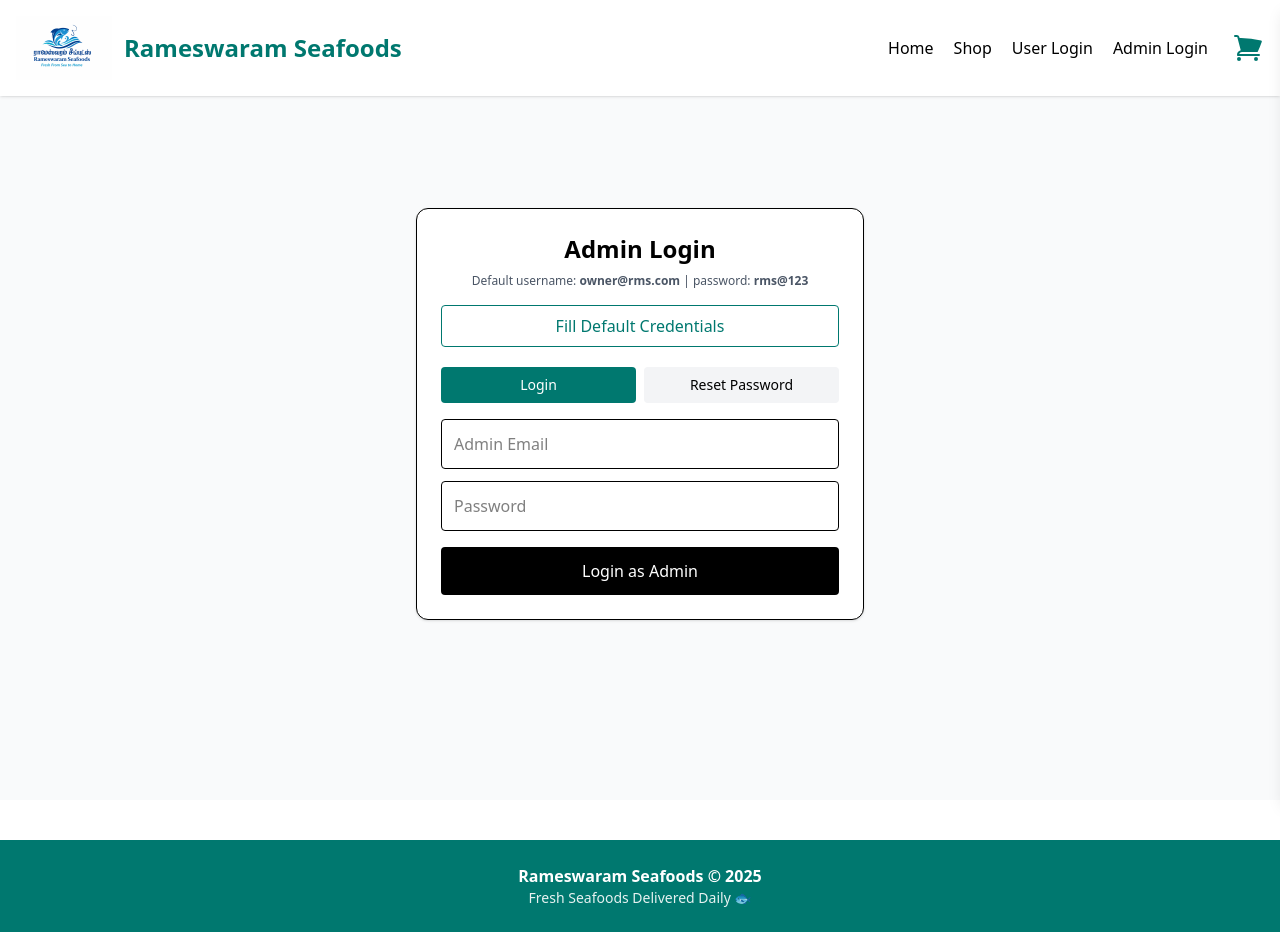
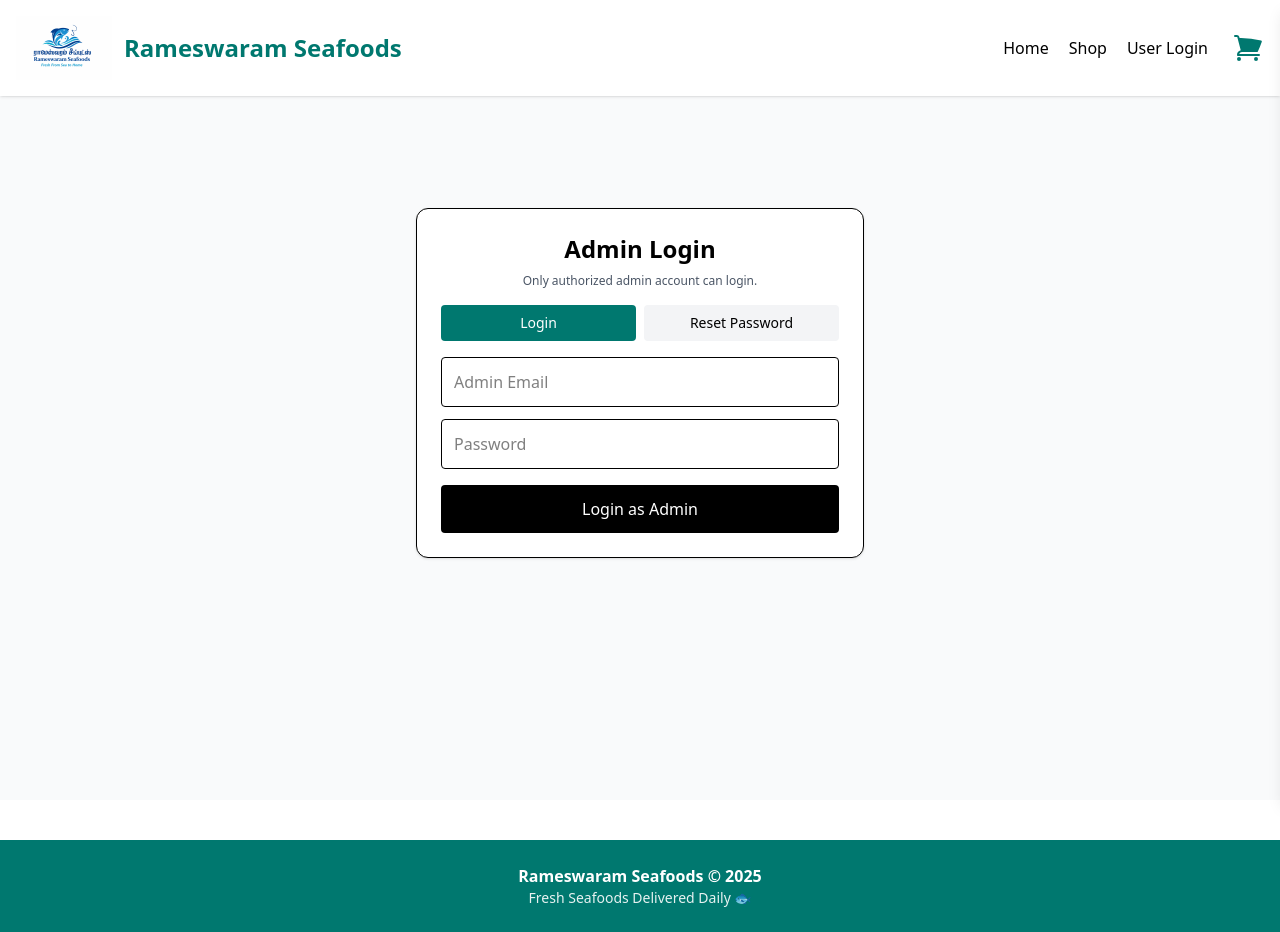
Before and after one commit to chandru12588/Rameswaram-Seafoods, a React (Vite) app: page /admin/login in a window 1280 px wide. Built offline with nearby package versions, Linux system fonts and the light colour scheme; no server answers.

Commit message:
updated login

```diff
--- a/src/admin/AdminLogin.jsx
+++ b/src/admin/AdminLogin.jsx
@@ -8,7 +8,6 @@
   const { login, isAdmin } = useAuth();
   const [mode, setMode] = useState("login");
   const [loading, setLoading] = useState(false);
-  const [defaultCreds, setDefaultCreds] = useState({ username: "", password: "" });
   const [form, setForm] = useState({
     email: "",
     password: "",
@@ -19,13 +18,6 @@
   useEffect(() => {
     if (isAdmin) navigate("/admin/dashboard");
   }, [isAdmin, navigate]);
-
-  useEffect(() => {
-    api
-      .get("/admin/default-credentials")
-      .then((res) => setDefaultCreds(res.data))
-      .catch(() => {});
-  }, []);
 
   const onChange = (key, value) => setForm((s) => ({ ...s, [key]: value }));
 
@@ -57,28 +49,11 @@
     }
   };
 
-  const useDefaults = () => {
-    setForm((s) => ({
-      ...s,
-      email: defaultCreds.username || "owner@rms.com",
-      password: defaultCreds.password || "rms@123",
-    }));
-  };
-
   return (
     <div className="pt-28 px-4 pb-10">
       <div className="max-w-md mx-auto bg-white p-6 rounded-xl shadow border">
         <h2 className="text-2xl font-bold text-center mb-2">Admin Login</h2>
-        <p className="text-xs text-gray-600 text-center mb-4">
-          Default username: <b>{defaultCreds.username || "owner@rms.com"}</b> | password:{" "}
-          <b>{defaultCreds.password || "rms@123"}</b>
-        </p>
-        <button
-          onClick={useDefaults}
-          className="w-full border border-teal-700 text-teal-700 py-2 rounded mb-5"
-        >
-          Fill Default Credentials
-        </button>
+        <p className="text-xs text-gray-600 text-center mb-4">Only authorized admin account can login.</p>
 
         <div className="grid grid-cols-2 gap-2 mb-4 text-sm">
           <button
--- a/src/components/Navbar.jsx
+++ b/src/components/Navbar.jsx
@@ -35,7 +35,6 @@
             <Link to="/products">Shop</Link>
 
             {!isLoggedIn && <Link to="/login">User Login</Link>}
-            {!isAdmin && <Link to="/admin/login">Admin Login</Link>}
 
             {isAdmin && <Link to="/admin/dashboard">Dashboard</Link>}
 
@@ -80,12 +79,6 @@
             </Link>
           )}
 
-          {!isAdmin && (
-            <Link onClick={() => setOpen(false)} to="/admin/login" className="block p-3">
-              Admin Login
-            </Link>
-          )}
-
           {isAdmin && (
             <Link onClick={() => setOpen(false)} to="/admin/dashboard" className="block p-3">
               Dashboard
--- a/vite.config.js
+++ b/vite.config.js
@@ -1,8 +1,10 @@
 import { defineConfig } from 'vite'
+import react from '@vitejs/plugin-react'
 import tailwindcss from '@tailwindcss/vite'
 
 export default defineConfig({
   plugins: [
+    react(),
     tailwindcss(),
   ],
 })
```
